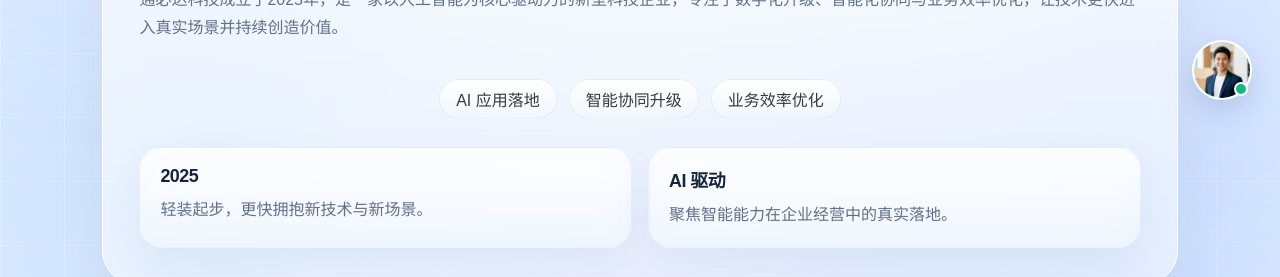
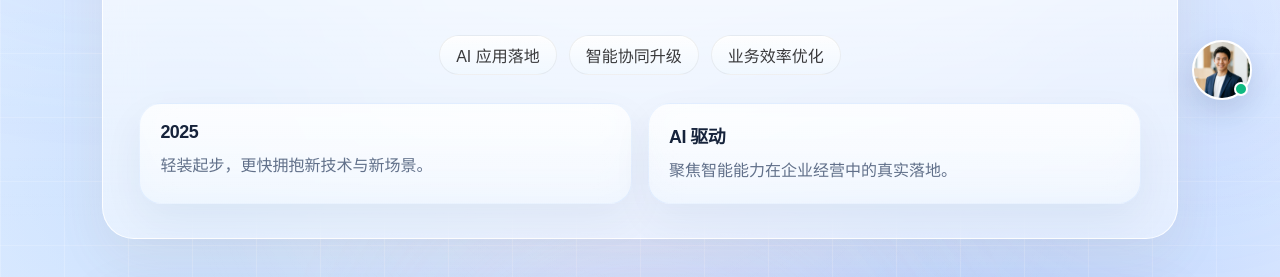
Before and after one commit to sucancheng7-oss/tongbida-tech, a website: page about.html in a window 1280 px wide. Shown: the part 330-607 px from the top of the page. Drawn offline with Linux system fonts and the light colour scheme.

Commit message:
style: reduce about-hero top padding to decrease blank space below nav

```diff
--- a/styles.css
+++ b/styles.css
@@ -352,7 +352,7 @@ a {
   align-items: stretch !important;
   width: 100%;
   max-width: none;
-  padding-top: 140px;
+  padding-top: 96px;
   padding-bottom: 40px;
   padding-inline: clamp(20px, 4vw, 72px);
   box-sizing: border-box;
```
